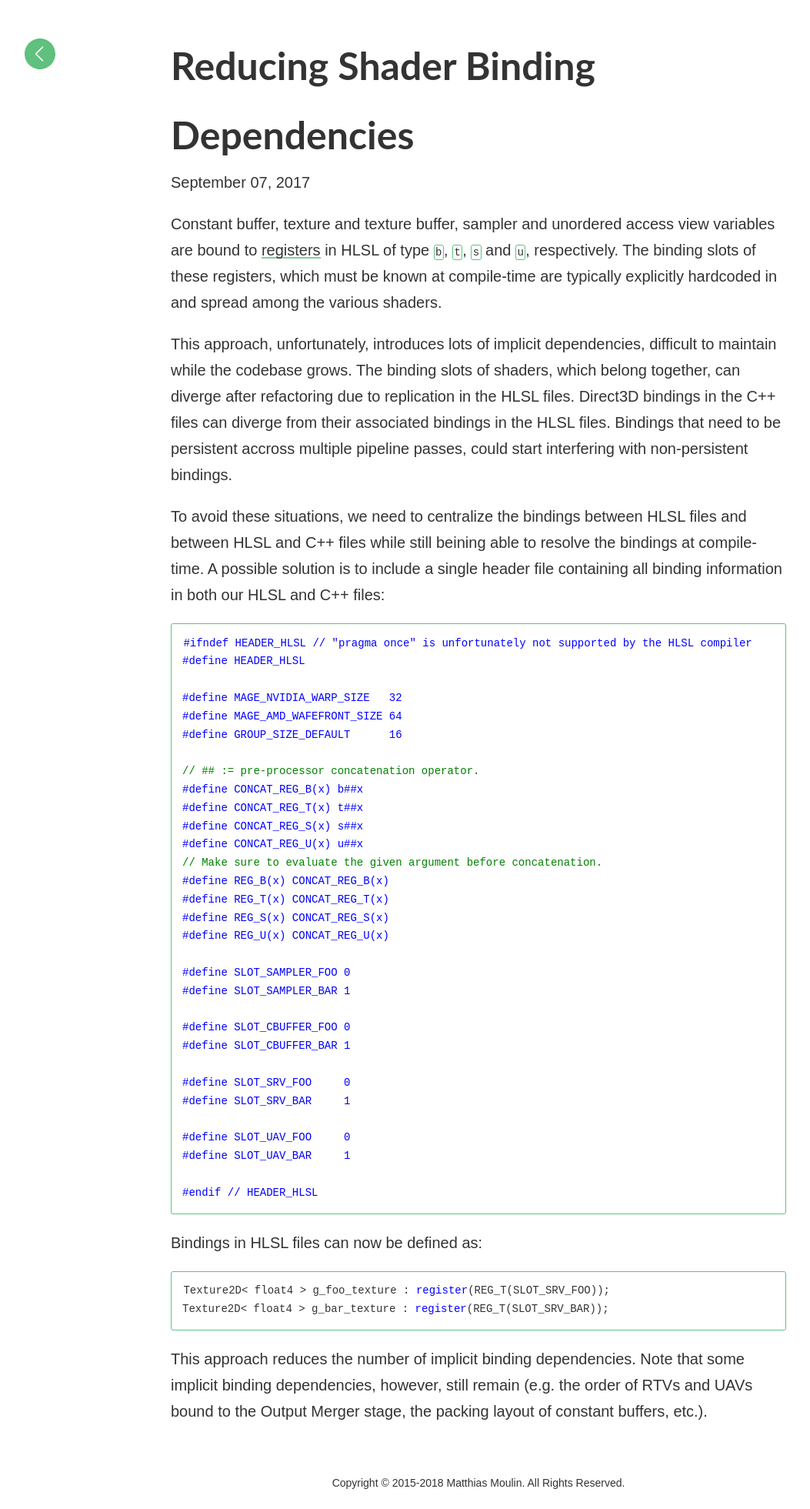
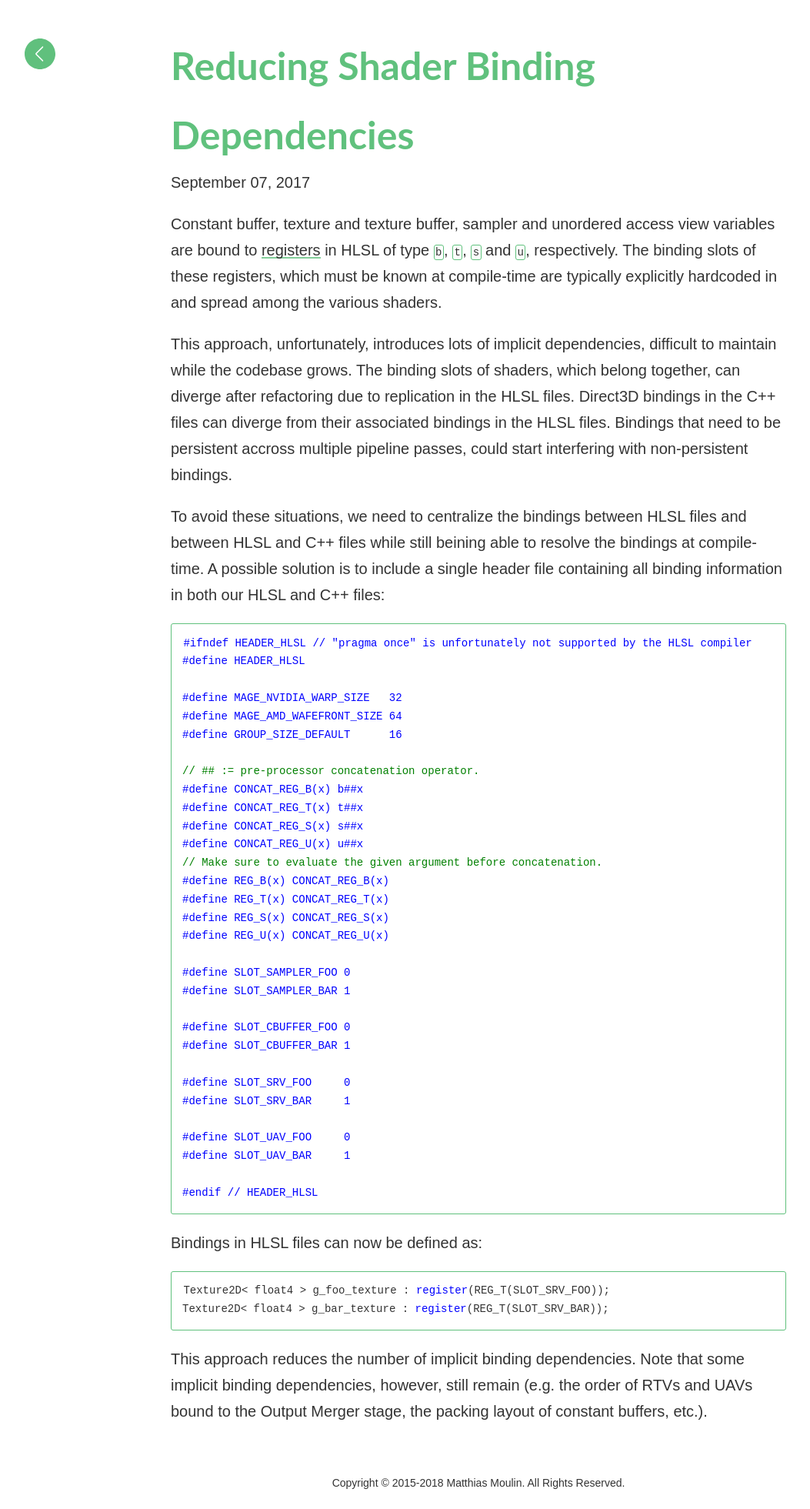
Before and after one commit to matt77hias/Blog, a Jekyll site: the page built from _posts/2017-09-07-reducing-shader-binding-dependencies.md, in a window 1280 px wide. Shown: the whole page at 77% size, without its empty margins (18-1071 px from the left). Built offline with Jekyll 4.4.1, drawn with Linux system fonts in a browser that asks for light colours; comment, search, counter and statistics services are not loaded.

Commit message:
Update style.scss

```diff
--- a/_sass/style.scss
+++ b/_sass/style.scss
@@ -81,6 +81,7 @@ blockquote {
 }
 
 .headline {
+	color: $brand-color;
 	font-size: 2.5em;
 	@include media-query($on-palm) {
 		font-size: 2em;
@@ -88,6 +89,7 @@ blockquote {
 }
 
 .post-headline {
+	color: $brand-color;
 	font-size: 2.5em;
 	@include media-query($on-palm) {
 		font-size: 1.5em;
```
